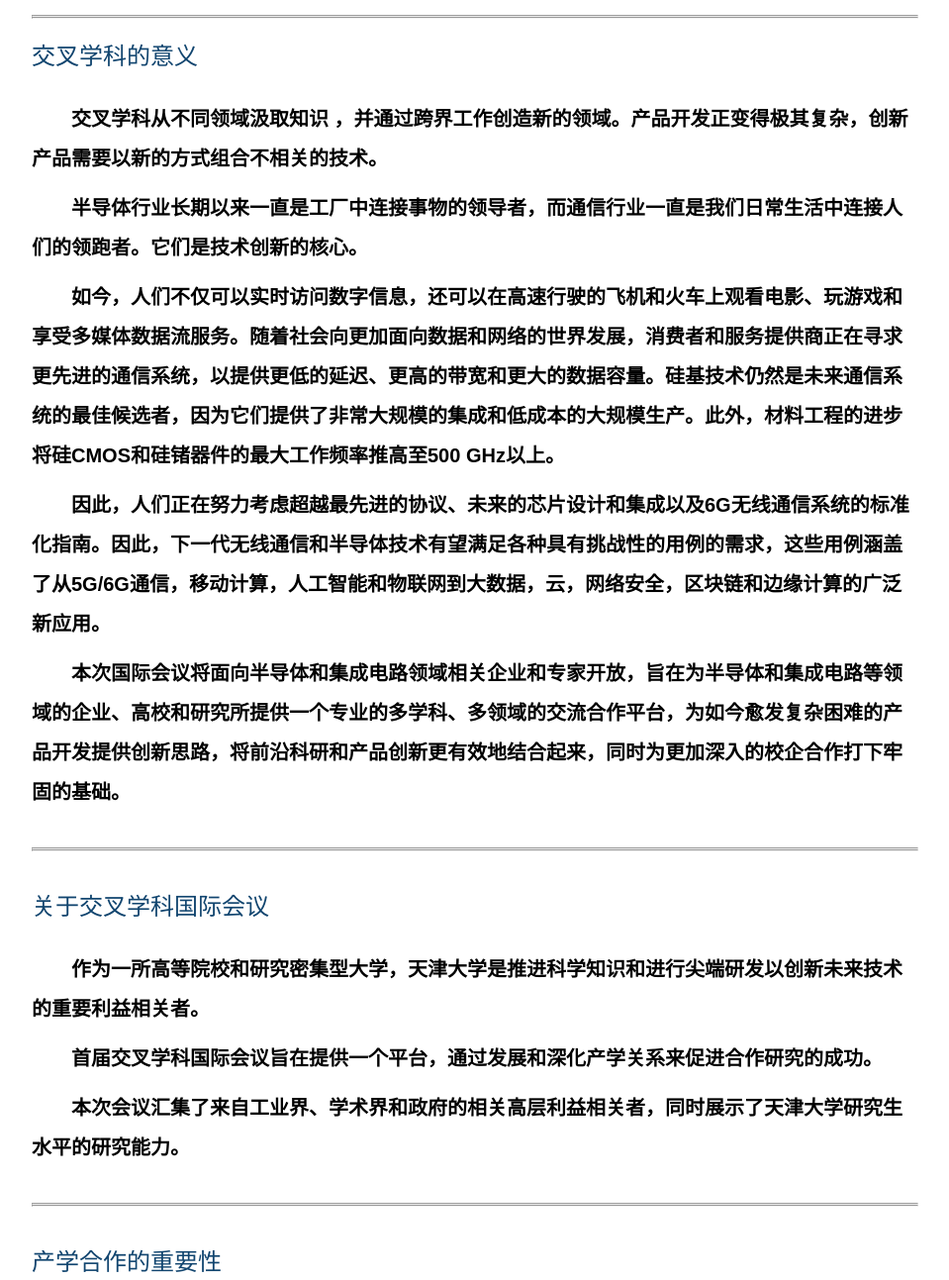
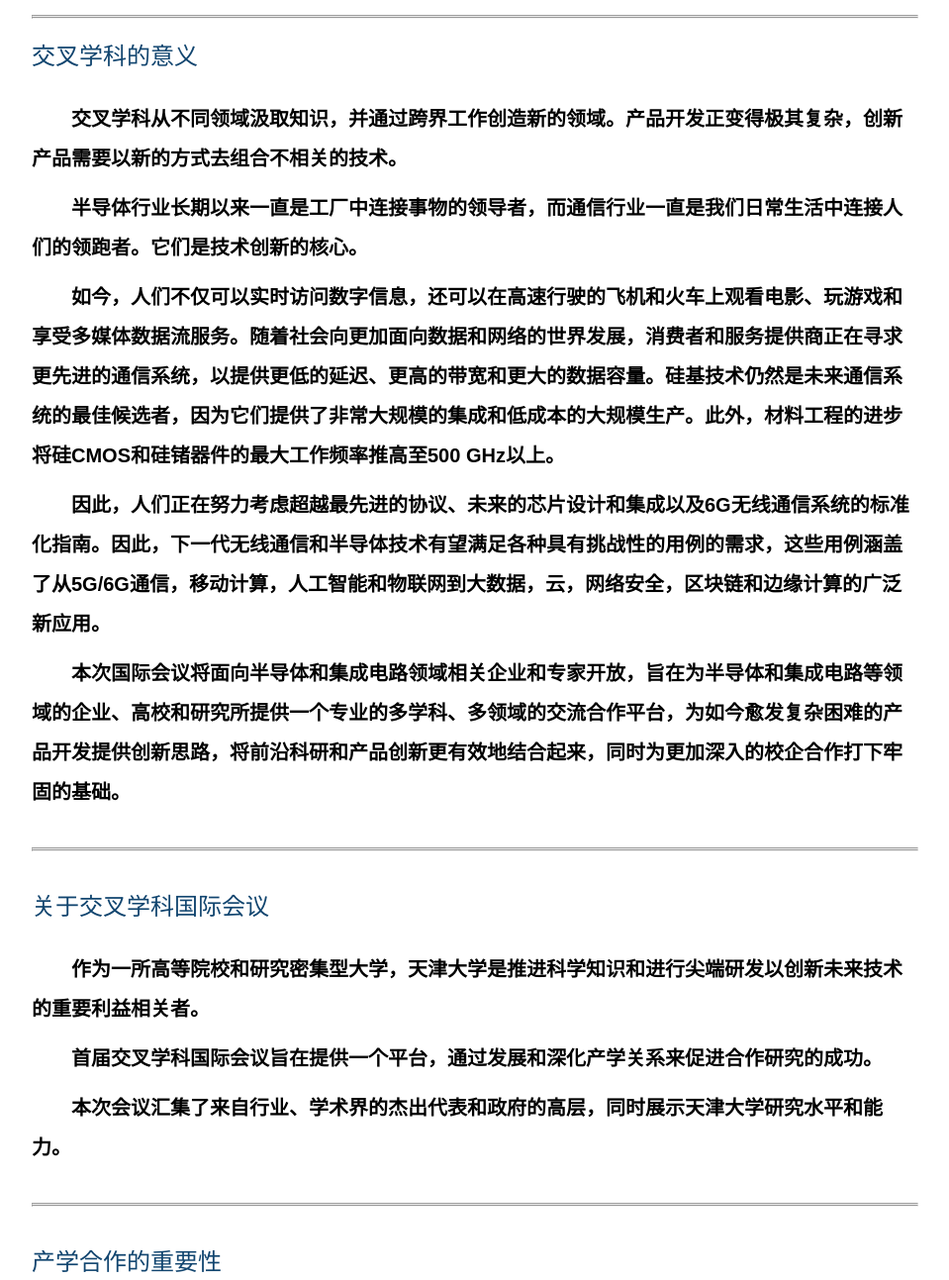
Before and after one commit to blackiedong/blackiedong.github.io, a plain HTML site: page AboutUs.html in a window 1280 px wide. Shown: the part 1123-2416 px from the top of the page at 99% size, without its empty margins (248-1207 px from the left). Drawn offline with Linux system fonts and the light colour scheme.

Commit message:
Update AboutUs.html

```diff
--- a/AboutUs.html
+++ b/AboutUs.html
@@ -55,7 +55,7 @@
         <hr />
         <br />
         <p><font size="5" color="#11456f">交叉学科的意义</font></p><br />
-        <h4><strong>交叉学科</strong>从不同领域汲取知识 ，并通过跨界工作创造新的领域。产品开发正变得极其复杂，创新产品需要以新的方式组合不相关的技术。</h4>
+        <h4><strong>交叉学科</strong>从不同领域汲取知识，并通过跨界工作创造新的领域。产品开发正变得极其复杂，创新产品需要以新的方式去组合不相关的技术。</h4>
         <h4>半导体行业长期以来一直是工厂中连接事物的领导者，而通信行业一直是我们日常生活中连接人们的领跑者。它们是技术创新的核心。</h4>
         <h4>如今，人们不仅可以实时访问数字信息，还可以在高速行驶的飞机和火车上观看电影、玩游戏和享受多媒体数据流服务。随着社会向更加面向数据和网络的世界发展，消费者和服务提供商正在寻求更先进的通信系统，以提供更低的延迟、更高的带宽和更大的数据容量。硅基技术仍然是未来通信系统的最佳候选者，因为它们提供了非常大规模的集成和低成本的大规模生产。此外，材料工程的进步将硅CMOS和硅锗器件的最大工作频率推高至500 GHz以上。</h4>
         <h4>因此，人们正在努力考虑超越最先进的协议、未来的芯片设计和集成以及6G无线通信系统的标准化指南。因此，下一代无线通信和半导体技术有望满足各种具有挑战性的用例的需求，这些用例涵盖了从5G/6G通信，移动计算，人工智能和物联网到大数据，云，网络安全，区块链和边缘计算的广泛新应用。</h4>
@@ -71,7 +71,7 @@
         <p><font size="5" color="#11456f">关于交叉学科国际会议</font></p><br />
         <h4>作为一所高等院校和研究密集型大学，天津大学是推进科学知识和进行尖端研发以创新未来技术的重要利益相关者。</h4>
         <h4>首届交叉学科国际会议旨在提供一个平台，通过发展和深化产学关系来促进合作研究的成功。</h4>
-        <h4>本次会议汇集了来自工业界、学术界和政府的相关高层利益相关者，同时展示了天津大学研究生水平的研究能力。</h4>
+        <h4>本次会议汇集了来自行业、学术界的杰出代表和政府的高层，同时展示天津大学研究水平和能力。</h4>
         <br />
         <br />
         <hr />
```
